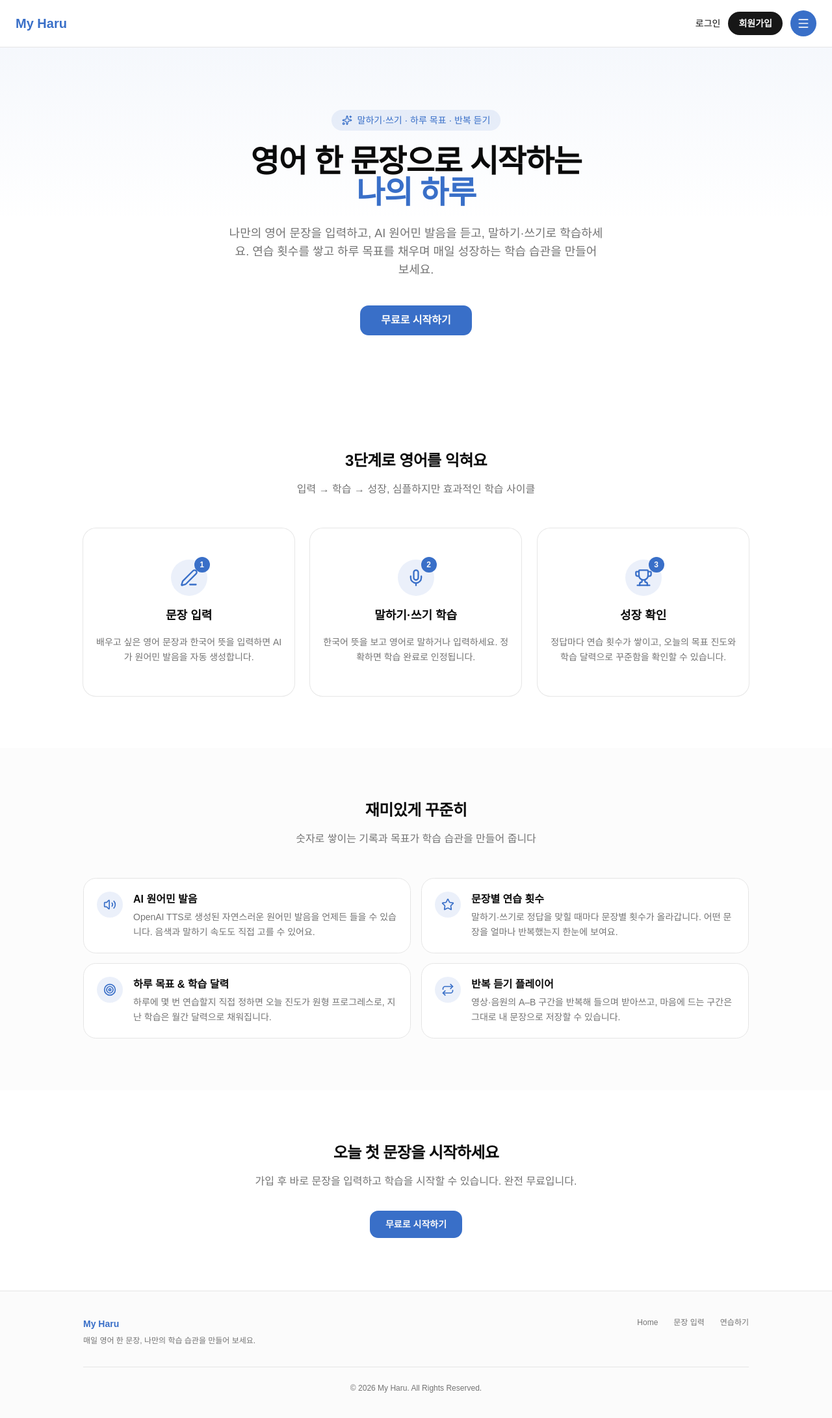
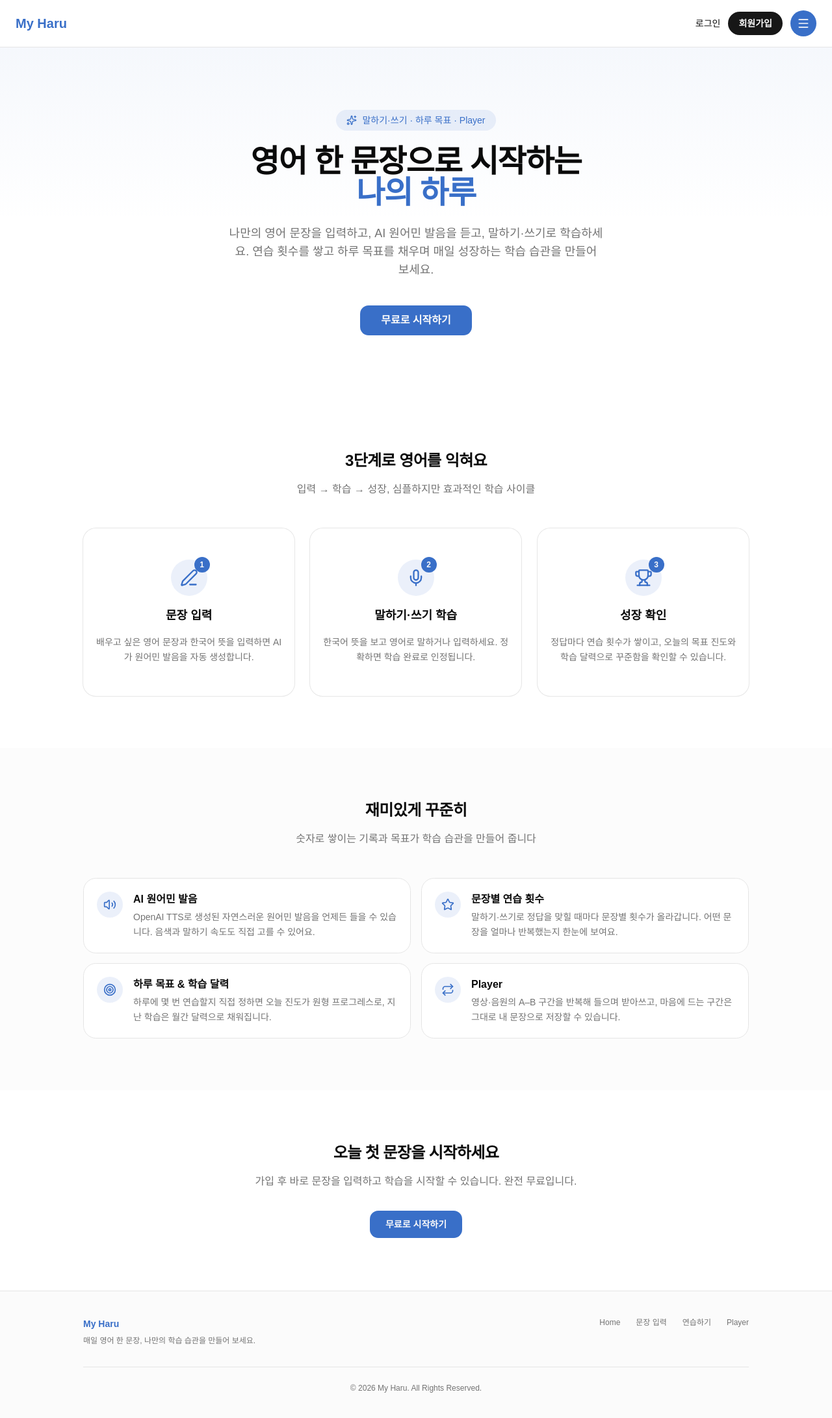
Before and after one commit to 82orez/myharu, a Next.js app: page / in a window 1280 px wide. Shown: the whole page at 65% size. Built offline with nearby package versions, Linux system fonts and the light colour scheme; no server answers; a web font is replaced by a local one.

Commit message:
menu - player

```diff
--- a/src/app/(learn)/learn/player/page.tsx
+++ b/src/app/(learn)/learn/player/page.tsx
@@ -3,7 +3,7 @@ import Player from "@/components/player/Player";
 import { getTagPresets } from "../tag-actions";
 
 export const metadata: Metadata = {
-  title: "반복 듣기",
+  title: "Player",
   robots: { index: false },
 };
 
--- a/src/app/globals.css
+++ b/src/app/globals.css
@@ -197,7 +197,7 @@
   animation: pulse-glow 1s ease-in-out;
 }
 
-/* 반복 듣기 플레이어(/learn/player) 전용 range 슬라이더.
+/* Player(/learn/player) 전용 range 슬라이더.
    ⚠️ next-repeater에서 가져온 규칙이라 색이 하드코딩된 라이트 전용이다.
    레이어 밖 전역으로 두면 앞으로 추가될 다른 화면의 range까지 물들이므로
    반드시 .player-root 스코프를 유지할 것(Player.tsx 최상위 컨테이너). */
--- a/src/app/page.tsx
+++ b/src/app/page.tsx
@@ -50,7 +50,7 @@ const highlights = [
   },
   {
     icon: Repeat,
-    title: "반복 듣기 플레이어",
+    title: "Player",
     description: "영상·음원의 A–B 구간을 반복해 들으며 받아쓰고, 마음에 드는 구간은 그대로 내 문장으로 저장할 수 있습니다.",
   },
 ];
@@ -161,7 +161,7 @@ export default async function Home() {
         <div className="mx-auto max-w-3xl">
           <div className="bg-brand/10 text-brand mb-6 inline-flex items-center gap-2 rounded-full px-4 py-1.5 text-sm font-medium">
             <Sparkles size={16} />
-            말하기·쓰기 · 하루 목표 · 반복 듣기
+            말하기·쓰기 · 하루 목표 · Player
           </div>
           <h1 className="text-4xl font-bold tracking-tight sm:text-5xl">
             영어 한 문장으로 시작하는
--- a/src/components/Footer.tsx
+++ b/src/components/Footer.tsx
@@ -21,6 +21,9 @@ export default function Footer() {
           <Link href="/learn/review" className="text-muted-foreground hover:text-foreground text-xs">
             연습하기
           </Link>
+          <Link href="/learn/player" className="text-muted-foreground hover:text-foreground text-xs">
+            Player
+          </Link>
         </nav>
       </div>
 
--- a/src/components/Navbar.tsx
+++ b/src/components/Navbar.tsx
@@ -174,7 +174,7 @@ export default function Navbar({ user: initialUser }: { user: NavbarUser }) {
               <li className="border-b border-border py-4">
                 <Link href="/learn/player" onClick={closeMenu} className="flex items-center gap-3 text-[15px] font-medium text-foreground">
                   <Repeat size={18} className="text-brand" />
-                  반복 듣기
+                  Player
                 </Link>
               </li>
               <li className="border-b border-border py-4">
--- a/src/components/player/Player.tsx
+++ b/src/components/player/Player.tsx
@@ -672,7 +672,7 @@ export default function Player({ initialPresets = [] }: { initialPresets?: strin
     <div className="player-root mx-auto w-full max-w-6xl px-4 py-10">
       <header className="mb-8">
         <div>
-          <h1 className="text-2xl font-semibold tracking-tight text-zinc-900">반복 듣기</h1>
+          <h1 className="text-2xl font-semibold tracking-tight text-zinc-900">Player</h1>
           <p className="mt-2 text-sm text-zinc-600">Ctrl/⌘+휠 줌으로 긴 오디오도 정밀하게 A–B 구간을 설정할 수 있어요.</p>
         </div>
       </header>
```
Also changed, not shown: 1 other file (tests, documents, lock files or other folders).
